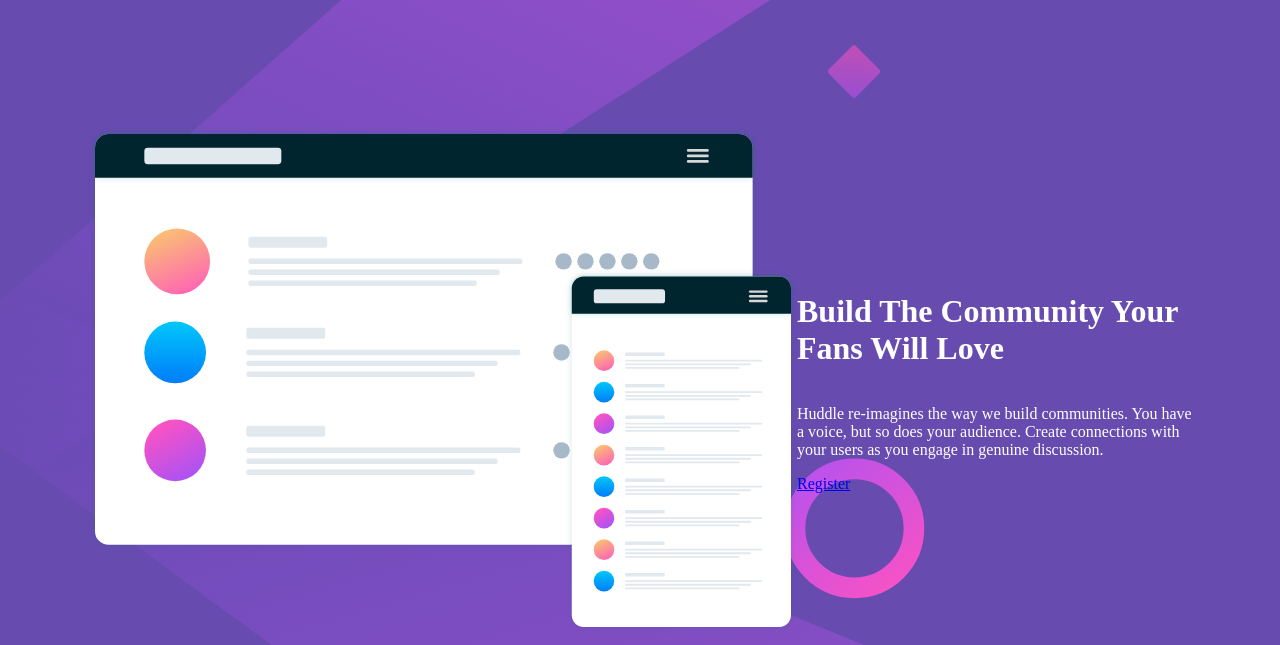
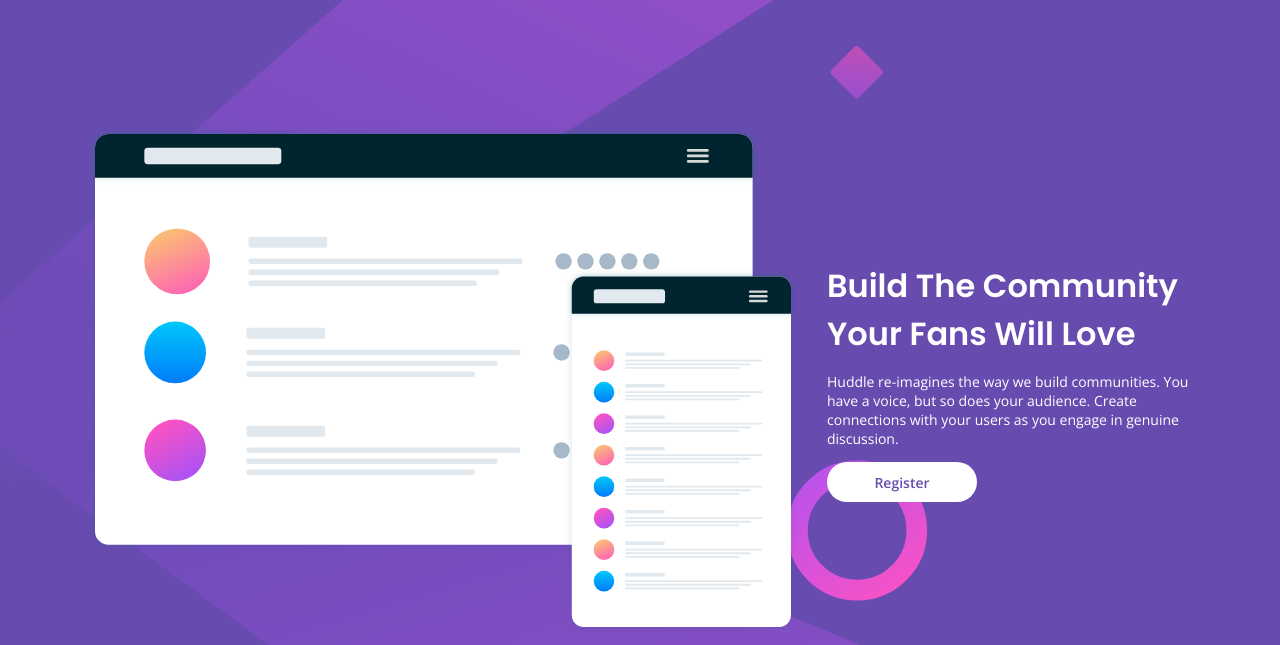
Before and after one commit to lucasngr96/Huddle-Landig-Page, a plain HTML site: page index.html in a window 1280 px wide. Shown: the part 155-800 px from the top of the page. Drawn offline with nearby package versions, Linux system fonts and the light colour scheme.

Commit message:
atualização no código

```diff
--- a/index.html
+++ b/index.html
@@ -3,7 +3,12 @@
 <head>
   <meta charset="UTF-8">
   <meta name="viewport" content="width=device-width, initial-scale=1.0"> <!-- displays site properly based on user's device -->
-
+  <link rel="preconnect" href="https://fonts.googleapis.com">
+  <link rel="preconnect" href="https://fonts.gstatic.com" crossorigin>
+  <link href="https://fonts.googleapis.com/css2?family=Poppins:ital,wght@0,100;0,200;0,300;0,400;0,500;0,600;0,700;0,800;0,900;1,100;1,200;1,300;1,400;1,500;1,600;1,700;1,800;1,900&display=swap" rel="stylesheet">
+  <link rel="preconnect" href="https://fonts.googleapis.com">
+  <link rel="preconnect" href="https://fonts.gstatic.com" crossorigin>
+  <link href="https://fonts.googleapis.com/css2?family=Open+Sans:ital,wght@0,300..800;1,300..800&display=swap" rel="stylesheet">
   <link rel="icon" type="image/png" sizes="32x32" href="./images/favicon-32x32.png">
 
   <title>Frontend Mentor | Huddle landing page with single introductory section</title>
@@ -45,8 +50,41 @@
      display: flex;
      flex-direction: column;
      color: white;
+     padding-left: 30px;
     }
 
+    h1{
+      font-family: Poppins;
+      margin: 0;
+      font-weight: 600;
+    }
+
+    p{
+      font-family: Open Sans;
+      font-weight: 400;
+      font-size: 14px;
+    }
+
+    #botao{
+      background-color: white;
+      border-radius: 50px;
+      width: 150px;
+      height: 40px;
+      display: flex;
+      align-items: center;
+      justify-content: center;
+      text-decoration: none;
+      color: hsl(257, 40%, 49%);
+      font-weight: 600;
+      font-family: Open Sans;
+      font-size: 14px;
+
+    }
+
+    #botao:hover{
+      background-color: hsl(300, 69%, 71%);
+      color: white;
+    }
   </style>
 </head>
 <body>
@@ -66,7 +104,7 @@
 
       <p>Huddle re-imagines the way we build communities. You have a voice, but so does your audience. Create connections with your users as you engage in genuine discussion.</p>
 
-      <a href="http://" target="_blank" rel="noopener noreferrer">Register</a>
+      <a href="http://" id="botao" target="_blank" rel="noopener noreferrer">Register</a>
      </div>
 
     </div>
```
